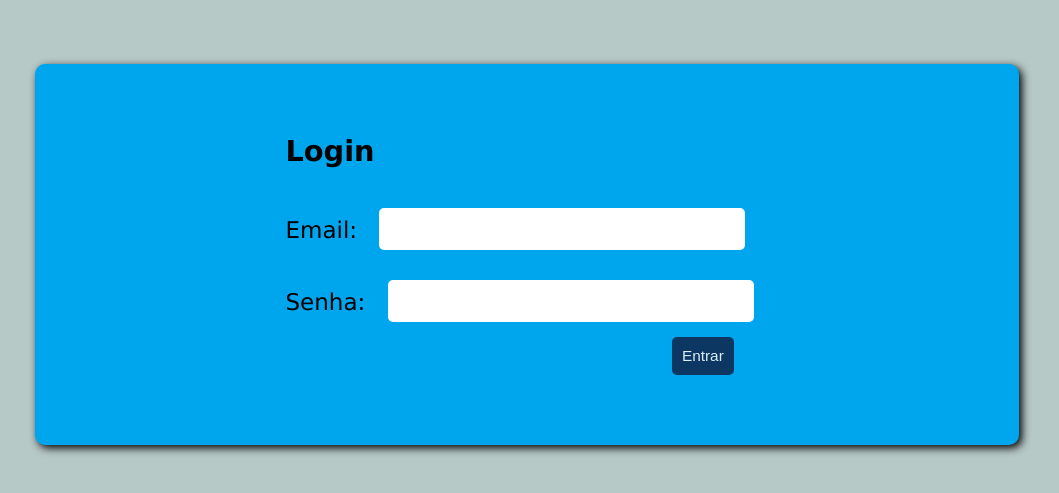
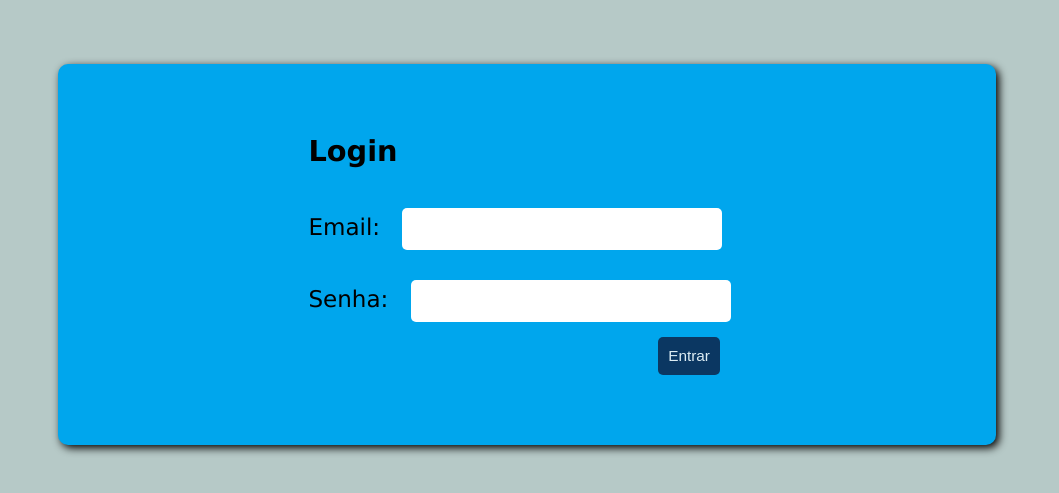
Before and after one commit to Pabbraga/minhasNotas, a PHP site: page / in a window 1280 px wide. Shown: the top 493 px of the page, without its empty margins (113-1172 px from the left). Run offline with PHP 8.4, Linux system fonts and the light colour scheme.

Commit message:
correções de estilo

```diff
--- a/styles/index.css
+++ b/styles/index.css
@@ -29,8 +29,9 @@ p {
 }
 input[type=password], [type=email] {
     margin: 15px;
-    font-size: 1.2em;
-    padding: 5px;
+    font-size: 0.8em;
+    padding: 10px;
+    width: 300px;
     border: none;
     border-radius: 5px;
 }
@@ -57,6 +58,8 @@ section > h1 {
 .notes {
     width: fit-content;
     height: fit-content;
-    padding: 10px;
+    margin: 250px auto;
+    padding: 30px;
     background-color: white;
+    border-radius: 10px;
 }
--- a/styles/profile.css
+++ b/styles/profile.css
@@ -1,5 +1,5 @@
 body {
-    background-color: white;
+    background-color: #b6c9c7;
 }
 .profile {
     background-color: cadetblue;
@@ -16,7 +16,6 @@ body {
 }
 .feed {
     height: 100%;
-    background-color: #b6c9c7;
     padding: 30px;
 }
 textarea {
```
